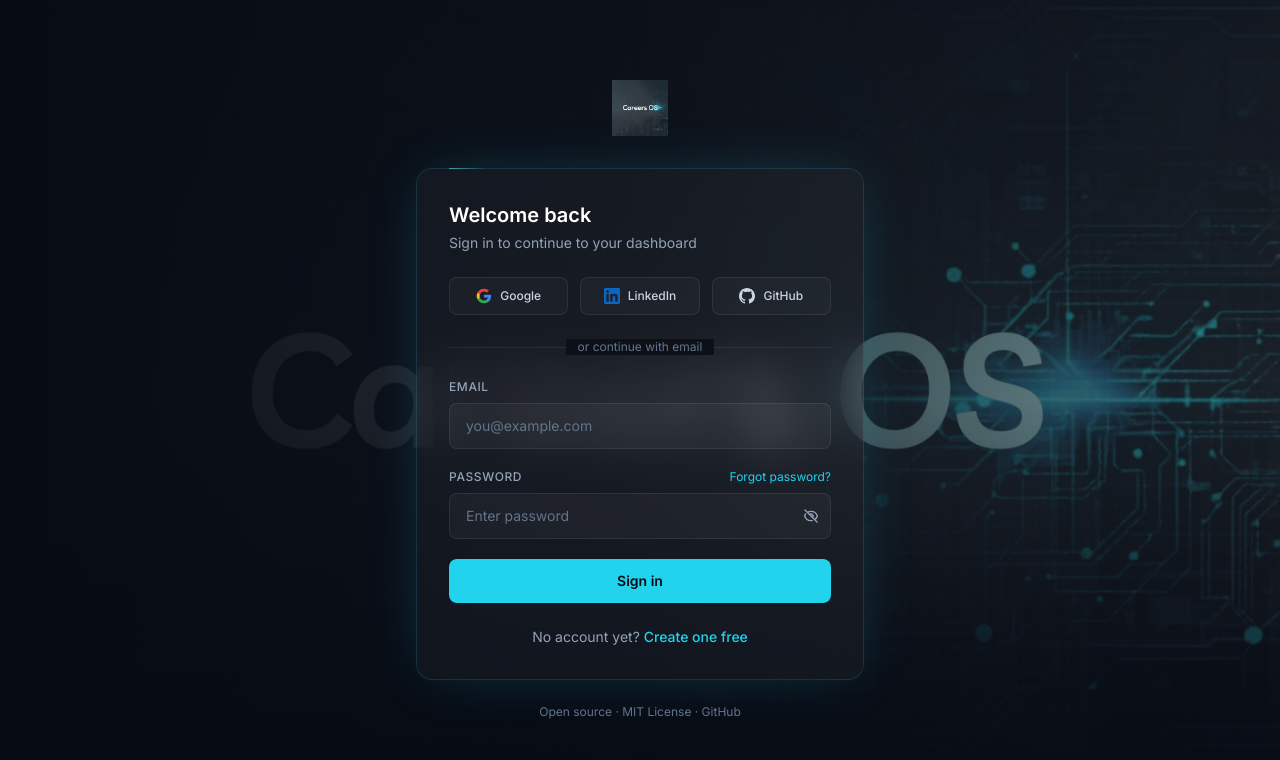
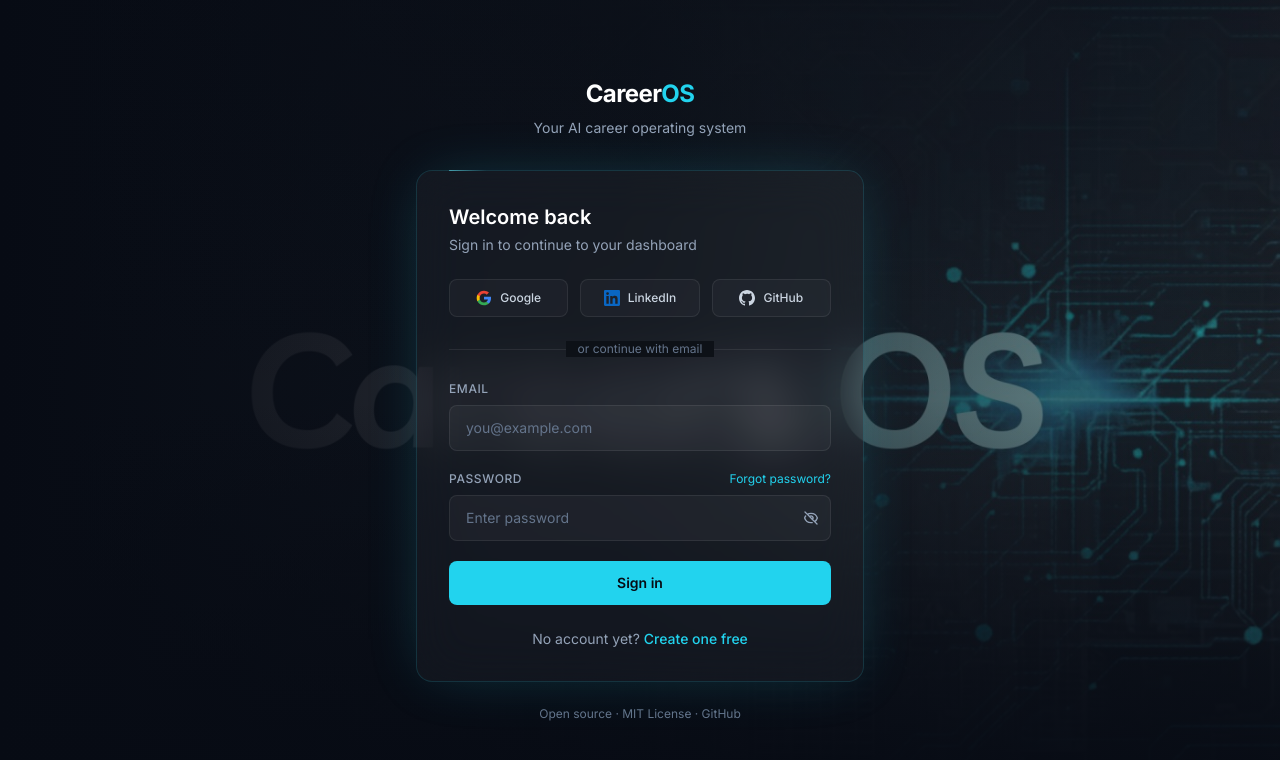
Before and after one commit to Careers-Os/careeros-web, a Next.js app: page /login in a window 1280 px wide. Shown: the top 760 px of the page. Built offline with nearby package versions, Linux system fonts and the light colour scheme; no server answers.

Commit message:
fix: cast router.replace paths to satisfy typedRoutes strict check

```diff
--- a/app/(auth)/callback/page.tsx
+++ b/app/(auth)/callback/page.tsx
@@ -21,7 +21,7 @@ export default function OAuthCallbackPage() {
     const error = searchParams.get('error')
 
     if (error || !accessToken || !refreshToken) {
-      router.replace('/login?error=' + (error || 'oauth_failed'))
+      router.replace('/login?error=' + (error || 'oauth_failed') as any)
       return
     }
 
@@ -37,9 +37,9 @@ export default function OAuthCallbackPage() {
         experienceLevel: null,
       }
       setAuth(accessToken, refreshToken, user)
-      router.replace('/dashboard')
+      router.replace('/dashboard' as any)
     } catch {
-      router.replace('/login?error=token_parse_failed')
+      router.replace('/login?error=token_parse_failed' as any)
     }
   }, [searchParams, setAuth, router])
 
--- a/app/(auth)/login/page.tsx
+++ b/app/(auth)/login/page.tsx
@@ -91,8 +91,12 @@ export default function LoginPage() {
 
       <div className="w-full max-w-md relative z-10">
         {/* Logo */}
-        <div className="mb-8 flex justify-center">
-          <Image src="/logo.png" alt="CareerOS" width={180} height={60} className="h-14 w-auto" priority />
+{/* Logo */}
+        <div className="mb-8 text-center">
+          <span className="text-2xl font-bold tracking-tight text-white">
+            Career<span className="text-[#22D3EE]">OS</span>
+          </span>
+          <p className="mt-2 text-sm text-slate-400">Your AI career operating system</p>
         </div>
 
         {/* Card */}
--- a/app/(auth)/register/page.tsx
+++ b/app/(auth)/register/page.tsx
@@ -110,8 +110,12 @@ export default function RegisterPage() {
 
       <div className="w-full max-w-md relative z-10">
         {/* Logo */}
-        <div className="mb-8 flex justify-center">
-          <Image src="/logo.png" alt="CareerOS" width={180} height={60} className="h-14 w-auto" priority />
+{/* Logo */}
+        <div className="mb-8 text-center">
+          <span className="text-2xl font-bold tracking-tight text-white">
+            Career<span className="text-[#22D3EE]">OS</span>
+          </span>
+          <p className="mt-2 text-sm text-slate-400">Your AI career operating system</p>
         </div>
 
         {/* Card */}
```
